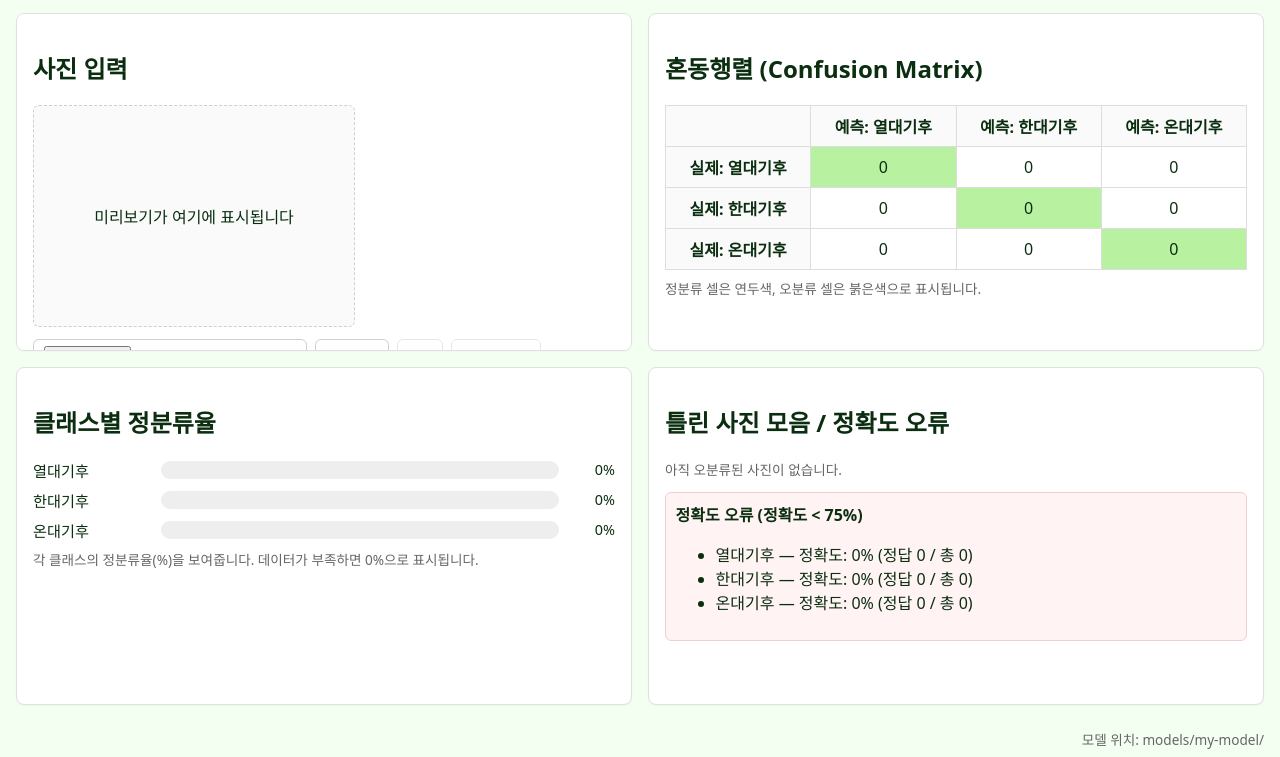
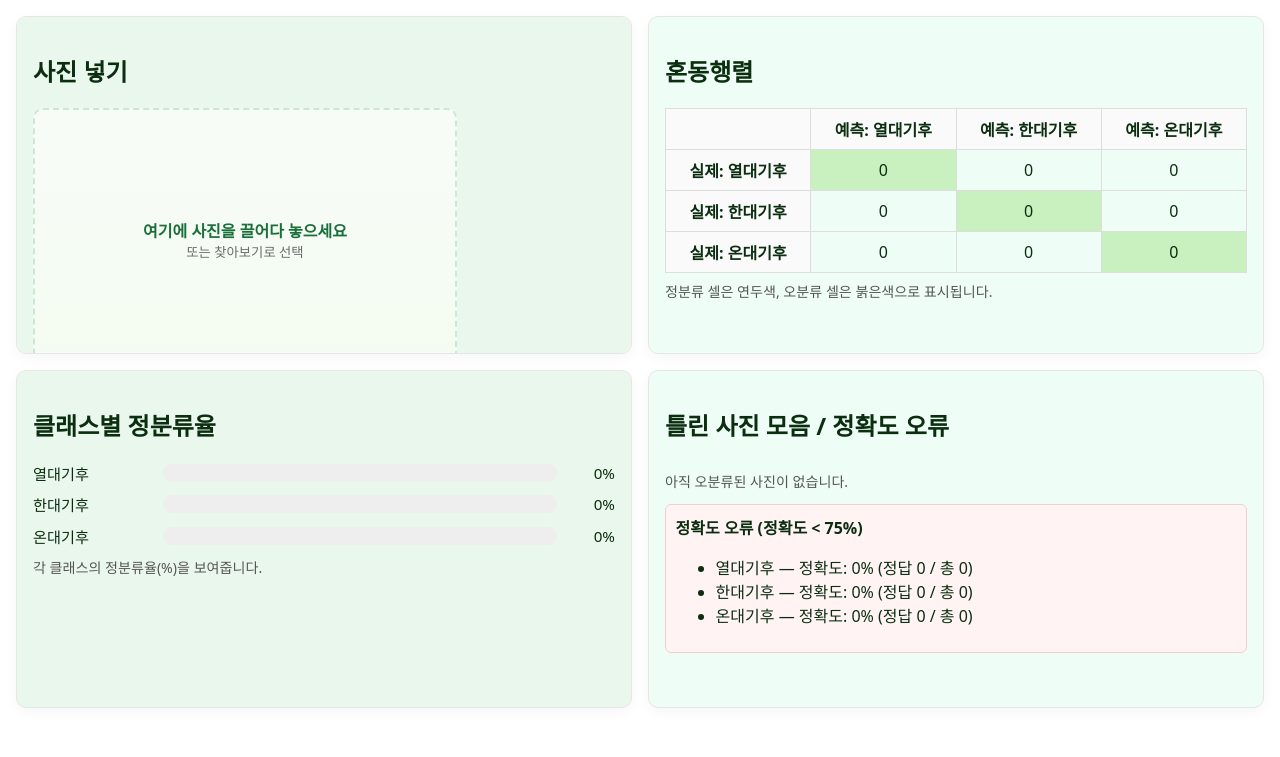
Before and after one commit to ohsy104/graphics, a plain HTML site: page index.html in a window 1280 px wide. Shown: the part 70-827 px from the top of the page. Drawn offline with Linux system fonts and the light colour scheme; a script that the page names is missing.

Commit message:
Update root entry page to final UI and add Vercel static config

```diff
--- a/index.html
+++ b/index.html
@@ -3,96 +3,112 @@
 <head>
   <meta charset="utf-8" />
   <meta name="viewport" content="width=device-width,initial-scale=1" />
-  <title>AI 기후탐험대 — 평가 화면</title>
+  <title>AI 세계기후탐험대 — 평가 화면</title>
   <style>
     :root{
-      --header-bg:#0b8a3e;
+      --header-bg:#063e1a;
       --header-fg:#ffffff;
-      --page-bg:#f3fff1;
-      --panel-bg:#ffffff;
-      --accent-green:#b8f2a1;
-      --bad-red:#f48b8b;
-      --muted:#666;
-      --card-border:#e0e0e0;
+      --page-bg:#ffffff;
+      --left-card-bg:#eaf7ec;
+      --right-card-bg:#eefef6;
+      --card-border:#e6e6e6;
+      --primary:#0b8a3e;
+      --accent:#2fb64b;
+      --danger:#f0625d;
     }
     html,body{height:100%;margin:0;font-family:system-ui, -apple-system, "Segoe UI", Roboto, "Noto Sans KR", "Apple SD Gothic Neo", "Malgun Gothic", sans-serif;background:var(--page-bg);color:#0b2e10}
     header{background:var(--header-bg);color:var(--header-fg);padding:1rem;text-align:center}
-    header h1{margin:0;font-size:1.5rem}
+    header h1{margin:0;font-size:1.6rem}
     .container{display:grid;grid-template-columns:1fr 1fr;grid-template-rows:1fr 1fr;gap:1rem;padding:1rem;height:calc(100vh - 76px);box-sizing:border-box}
-    .card{background:var(--panel-bg);border:1px solid var(--card-border);border-radius:8px;padding:1rem;box-shadow:0 1px 2px rgba(0,0,0,0.03);overflow:auto}
-    #input-area{display:flex;flex-direction:column;gap:0.75rem;align-items:flex-start}
-    #preview{width:320px;height:220px;border:1px dashed #cfcfcf;border-radius:6px;display:flex;align-items:center;justify-content:center;overflow:hidden;background:#fafafa}
-    #preview img, #preview canvas{max-width:100%;max-height:100%;display:block}
-    #controls{display:flex;gap:0.5rem;flex-wrap:wrap}
-    button, select, input[type="file"]{padding:0.4rem 0.6rem;border-radius:6px;border:1px solid #cfcfcf;background:white;cursor:pointer}
-    button[disabled]{opacity:0.5;cursor:default}
+    .card{border:1px solid var(--card-border);border-radius:10px;padding:1rem;box-shadow:0 4px 14px rgba(10,10,10,0.04);overflow:auto}
+    .left-card{background:var(--left-card-bg)}
+    .right-card{background:var(--right-card-bg)}
+
+    #drop-area{width:100%;max-width:420px;height:260px;border:2px dashed rgba(11,138,62,0.18);border-radius:10px;display:flex;flex-direction:column;align-items:center;justify-content:center;background:linear-gradient(180deg, rgba(255,255,255,0.6), rgba(250,255,245,0.6));transition:all .15s}
+    #drop-area.dragover{border-color:var(--primary);background:linear-gradient(180deg, #ffffff, #f7fff6);box-shadow:0 6px 18px rgba(11,138,62,0.06)}
+    #drop-area img{max-width:100%;max-height:100%;border-radius:8px}
+    #drop-area .hint{color:#196f3a;font-weight:600}
+    #drop-area small{color:#6b6b6b}
+
+    #controls{display:flex;gap:0.5rem;align-items:center;margin-top:0.6rem}
+    button.primary{background:var(--primary);color:white;border:none;padding:0.6rem 0.9rem;border-radius:8px;cursor:pointer;font-weight:600}
+    button.ghost{background:white;border:1px solid #ddd;padding:0.5rem 0.8rem;border-radius:8px;cursor:pointer}
+    button:disabled{opacity:0.6;cursor:not-allowed}
+
+    .small-note{font-size:0.88rem;color:#555;margin-top:0.6rem}
+
     table.confusion{border-collapse:collapse;width:100%;text-align:center}
     table.confusion th, table.confusion td{border:1px solid #ddd;padding:0.5rem}
     table.confusion th{background:#fafafa}
-    .cell-correct{background:var(--accent-green)}
-    .cell-wrong{background:var(--bad-red)}
-    .bars{display:flex;flex-direction:column;gap:0.5rem}
-    .bar-row{display:flex;align-items:center;gap:0.5rem}
+    .cell-correct{background:#c8f1bf}
+    .cell-wrong{background:#f7bcbc}
+
+    .bars{display:flex;flex-direction:column;gap:0.6rem}
+    .bar-row{display:flex;align-items:center;gap:0.6rem}
     .bar-label{width:120px;font-size:0.95rem}
     .bar-track{flex:1;background:#eee;height:18px;border-radius:9px;overflow:hidden}
     .bar-fill{height:100%;background:linear-gradient(90deg,#88e27a,#2fb64b)}
-    .percent{width:48px;text-align:right;font-size:0.9rem}
+    .percent{width:48px;text-align:right;font-size:0.95rem}
+
     .gallery{display:flex;flex-wrap:wrap;gap:0.5rem}
     .thumb{width:96px;height:72px;border:1px solid #ddd;border-radius:6px;overflow:hidden;display:flex;align-items:center;justify-content:center;font-size:11px;flex-direction:column;background:#fff;padding:4px}
     .thumb img{max-width:100%;max-height:56px;display:block}
+
     .error-box{margin-top:0.8rem;padding:0.6rem;border-radius:6px;background:#fff3f3;border:1px solid #f1cfcf}
-    .small-note{font-size:0.85rem;color:var(--muted)}
-    footer{padding:0.5rem 1rem;text-align:right;font-size:0.85rem;color:var(--muted)}
+
+    footer{padding:0.6rem 1rem;text-align:right;font-size:0.85rem;color:#666}
+
     @media(max-width:900px){
       .container{grid-template-columns:1fr;grid-template-rows:auto auto auto auto;height:auto}
+      #drop-area{max-width:100%}
     }
   </style>
 </head>
 <body>
   <header>
-    <h1>AI 기후탐험대</h1>
+    <h1>AI 세계기후탐험대</h1>
   </header>
 
   <div class="container">
-    <section class="card" id="left-top">
-      <h2>사진 입력</h2>
+    <section class="card left-card" id="left-top">
+      <h2>사진 넣기</h2>
       <div id="input-area">
-        <div id="preview">미리보기가 여기에 표시됩니다</div>
+        <div id="drop-area">
+          <div class="hint">여기에 사진을 끌어다 놓으세요</div>
+          <small>또는 찾아보기로 선택</small>
+        </div>
         <div id="controls">
-          <input type="file" id="file-input" accept="image/*">
-          <button id="start-webcam">웹캠 시작</button>
-          <button id="capture" disabled>캡처</button>
-          <button id="predict-btn" disabled>예측 및 기록</button>
+          <input type="file" id="file-input" accept="image/*" style="display:none">
+          <button class="ghost" id="browse">찾아보기</button>
+          <button class="primary" id="classify" disabled>분류하기</button>
+        </div>
+        <div class="small-note">사진을 넣고 실제 레이블을 선택한 뒤 분류 버튼을 누르면 결과가 기록됩니다.</div>
+        <div style="margin-top:0.6rem">
+          <label for="truth-select">실제 레이블: </label>
           <select id="truth-select">
             <option value="0">열대기후</option>
             <option value="1">한대기후</option>
             <option value="2">온대기후</option>
           </select>
-          <select id="model-select">
-            <option value="models/my-model/" selected>models/my-model/ (기본)</option>
-            <option value="">사용자 지정 URL...</option>
-          </select>
-          <button id="start-model">모델 불러오기</button>
         </div>
-        <div class="small-note">업로드 또는 웹캠으로 이미지를 입력하고, 실제 레이블(정답)을 선택한 뒤 "예측 및 기록"을 누르세요.</div>
       </div>
     </section>
 
-    <section class="card" id="right-top">
-      <h2>혼동행렬 (Confusion Matrix)</h2>
+    <section class="card right-card" id="right-top">
+      <h2>혼동행렬</h2>
       <div id="confusion-container">
         <table class="confusion" id="confusion-table"></table>
       </div>
       <div class="small-note" style="margin-top:0.5rem">정분류 셀은 연두색, 오분류 셀은 붉은색으로 표시됩니다.</div>
     </section>
 
-    <section class="card" id="left-bottom">
+    <section class="card left-card" id="left-bottom">
       <h2>클래스별 정분류율</h2>
       <div class="bars" id="bars-container"></div>
-      <div class="small-note" style="margin-top:0.5rem">각 클래스의 정분류율(%)을 보여줍니다. 데이터가 부족하면 0%으로 표시됩니다.</div>
+      <div class="small-note">각 클래스의 정분류율(%)을 보여줍니다.</div>
     </section>
 
-    <section class="card" id="right-bottom">
+    <section class="card right-card" id="right-bottom">
       <h2>틀린 사진 모음 / 정확도 오류</h2>
       <div id="gallery" class="gallery"></div>
       <div class="error-box" id="error-box">
@@ -105,6 +121,6 @@
   <script src="https://cdn.jsdelivr.net/npm/@tensorflow/tfjs@latest/dist/tf.min.js"></script>
   <script src="https://cdn.jsdelivr.net/npm/@teachablemachine/image@latest/dist/teachablemachine-image.min.js"></script>
   <script src="./public/main.js"></script>
-  <footer>모델 위치: <span id="model-path-display">models/my-model/</span></footer>
+  <footer></footer>
 </body>
 </html>
```
Also changed, not shown: vercel.json (added).
